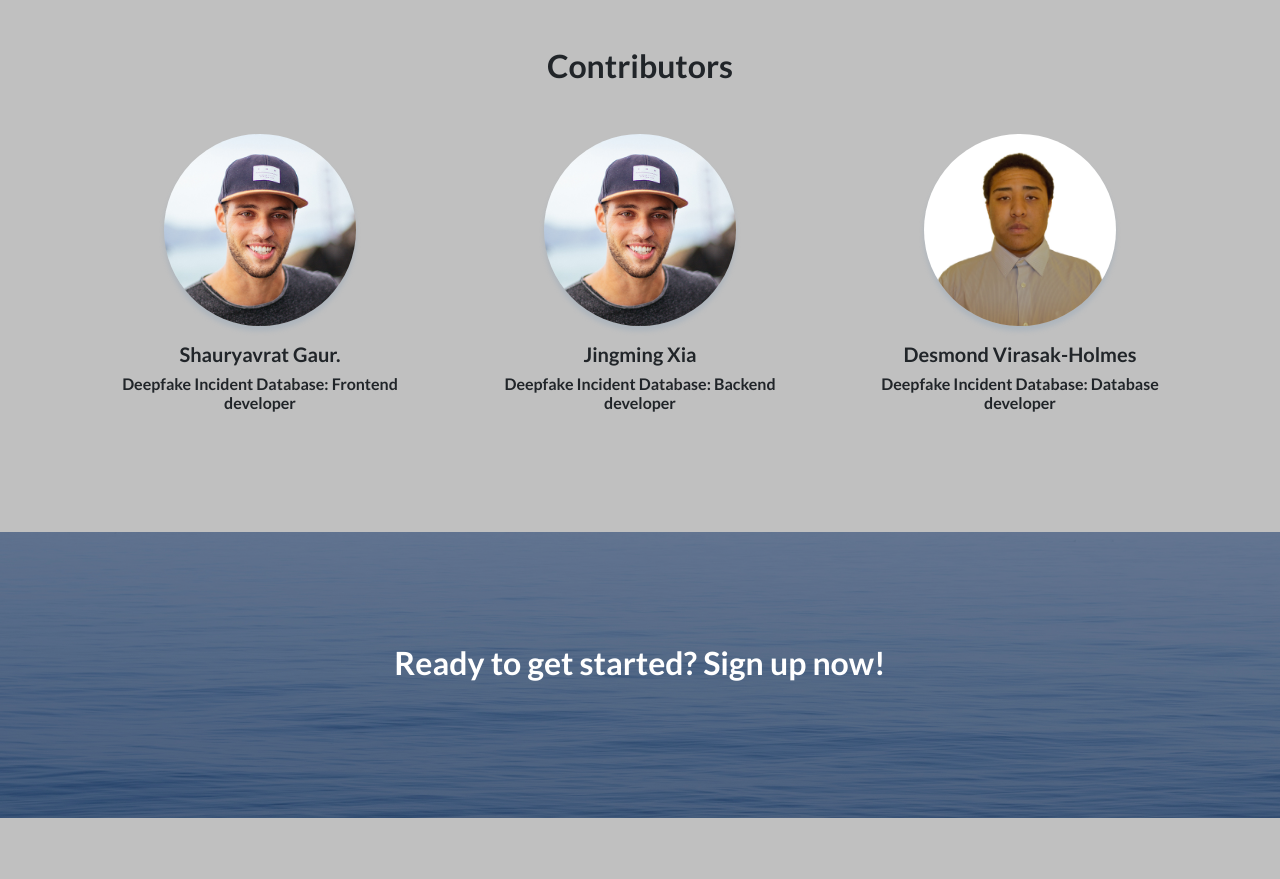
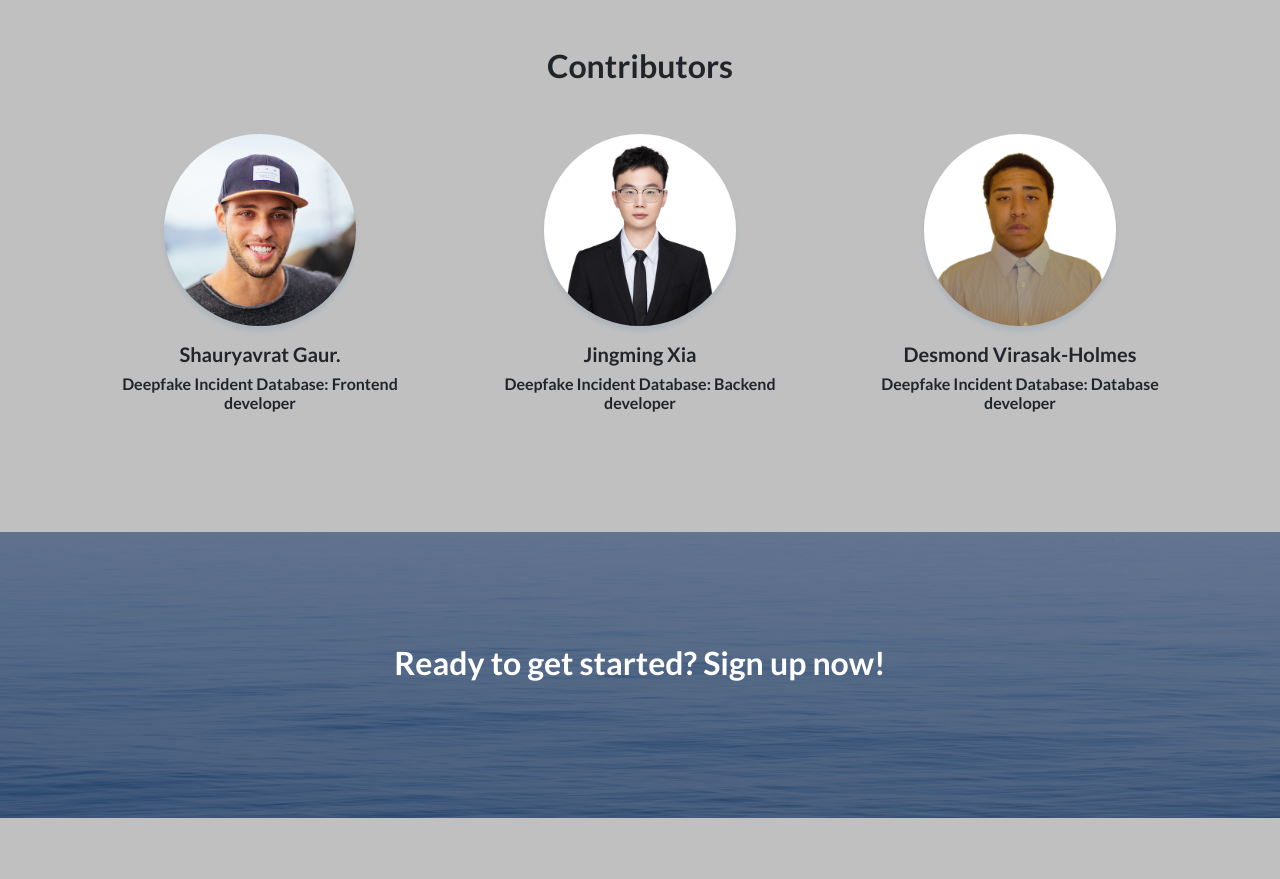
Before and after one commit to virasakd/Deepfake-Database, a plain HTML site: page index.html in a window 1280 px wide. Shown: the part 3900-4779 px from the top of the page. Drawn offline with nearby package versions, Linux system fonts and the light colour scheme.

Commit message:
upload profile image

```diff
--- a/index.html
+++ b/index.html
@@ -154,7 +154,7 @@
                     </div>
                     <div class="col-lg-4">
                         <div class="testimonial-item mx-auto mb-5 mb-lg-0">
-                            <img class="img-fluid rounded-circle mb-3" src="assets/img/testimonials-2.jpg" alt="..." />
+                            <img class="img-fluid rounded-circle mb-3" src="assets/img/jxprof.jpg" alt="..." />
                             <h5>Jingming Xia</h5>
                             <h6>Deepfake Incident Database: Backend developer</h6>
                         </div>
```
Also changed, not shown: assets/img/jxprof.jpg (added).
